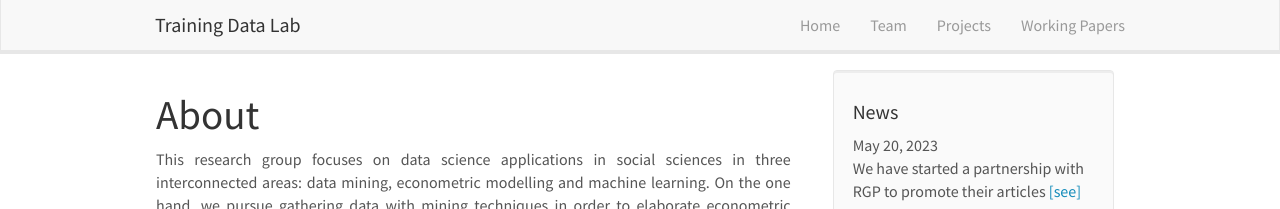
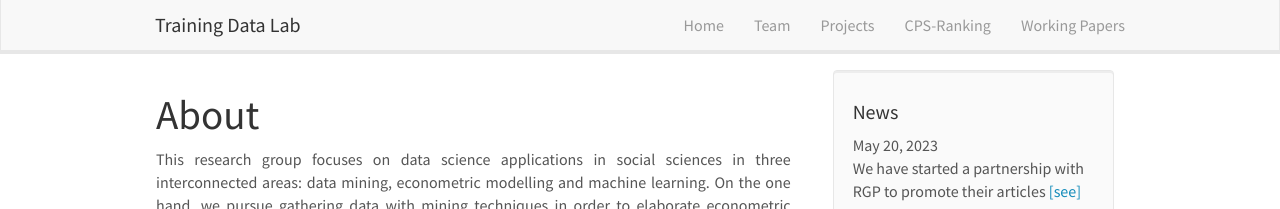
Before and after one commit to training-datalab/old-training-datalab.com, a Jekyll site: the page built from _pages/home.md, in a window 1280 px wide. Shown: the top 209 px of the page. Built offline with Jekyll 4.4.1, drawn with Linux system fonts in a browser that asks for light colours; nearby versions of some CDN libraries.

Commit message:
Update header.html

```diff
--- a/_includes/header.html
+++ b/_includes/header.html
@@ -15,6 +15,7 @@
 		<li><a href="{{ site.url }}{{ site.baseurl }}/">Home</a></li>
 		<li><a href="{{ site.url }}{{ site.baseurl }}/team">Team</a></li>
 		<li><a href="{{ site.url }}{{ site.baseurl }}/projects">Projects</a></li>
+    <li><a href="{{ site.url }}{{ site.baseurl }}/projects/cps-ranking">CPS-Ranking</a></li>
     <!-- <li><a href="{{ site.url }}{{ site.baseurl }}/consultancy">Consultancy</a></li> -->
 		<li><a href="{{ site.url }}{{ site.baseurl }}/tufte-working-papers">Working Papers</a></li>
 	  </ul>
```
